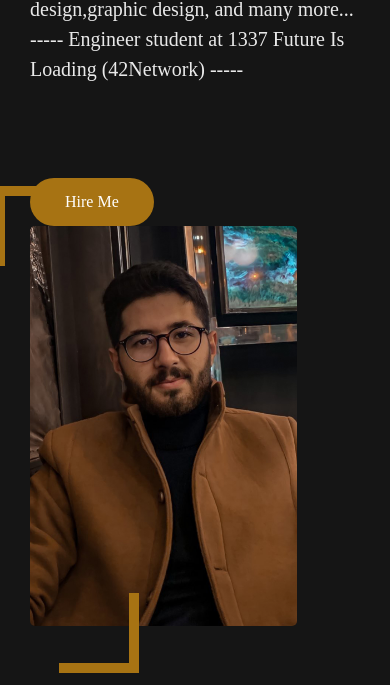
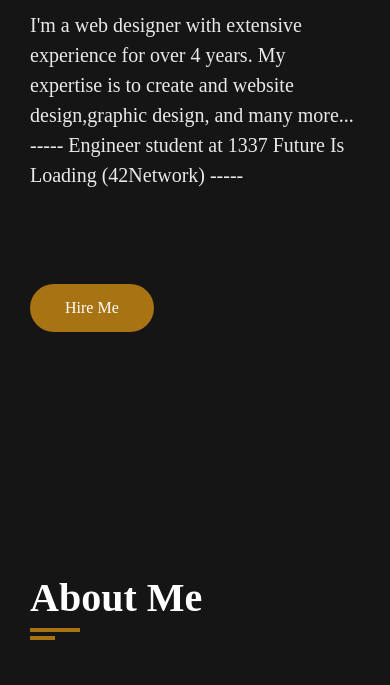
Before and after one commit to attia-nabil/Nabil-Attia, a plain HTML site: page index.html in a window 390 px wide. Shown: the part 336-1021 px from the top of the page. Drawn offline with nearby package versions, Linux system fonts and the light colour scheme; a web font is replaced by a local one.

Commit message:
My Website

```diff
--- a/css/style.css
+++ b/css/style.css
@@ -750,7 +750,7 @@ h3.my-profession
     }
     .home .home-img
     {
-        display: n;
+        display: none;
     }
 }
 @media (max-width:767px)
```
